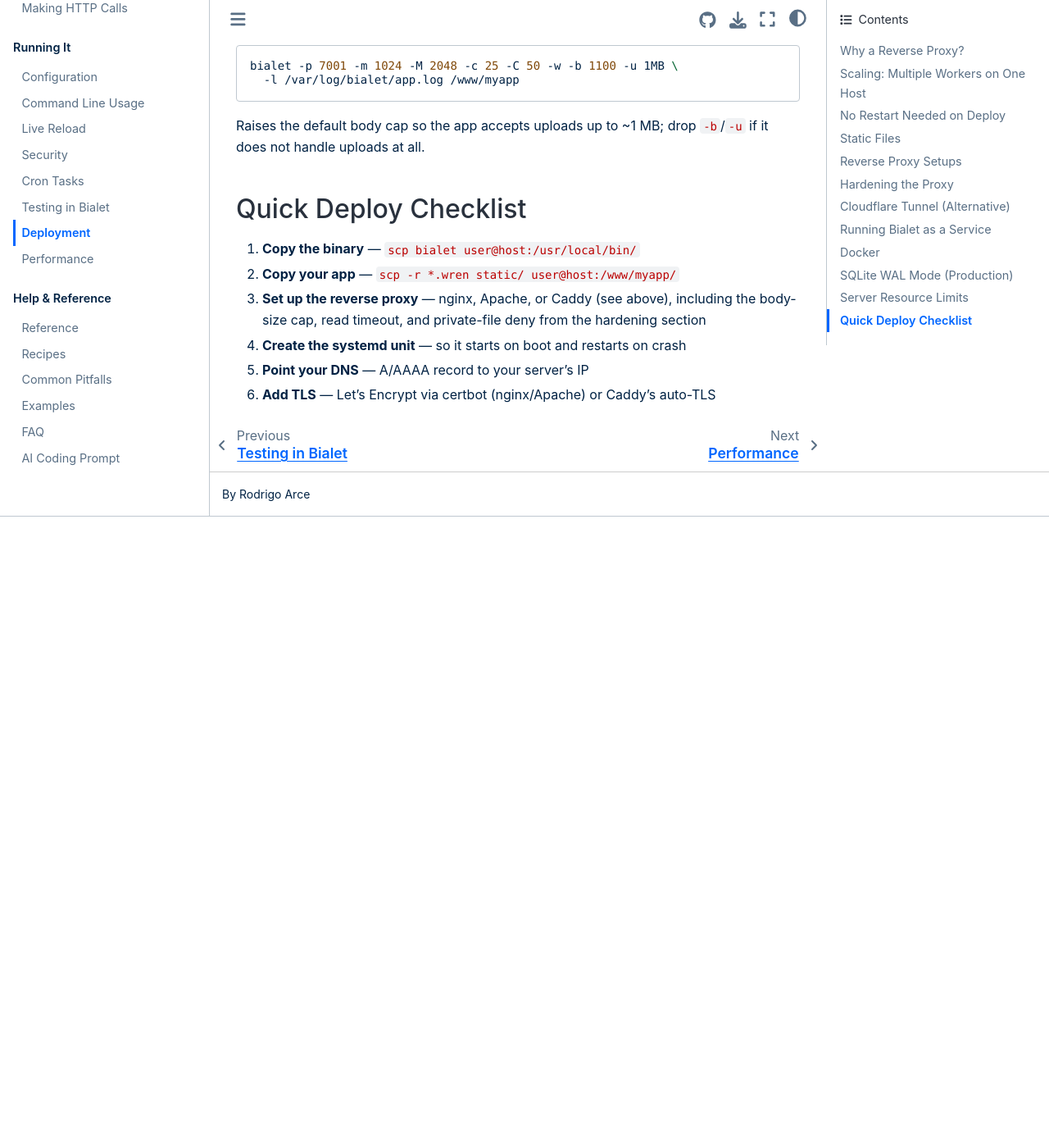
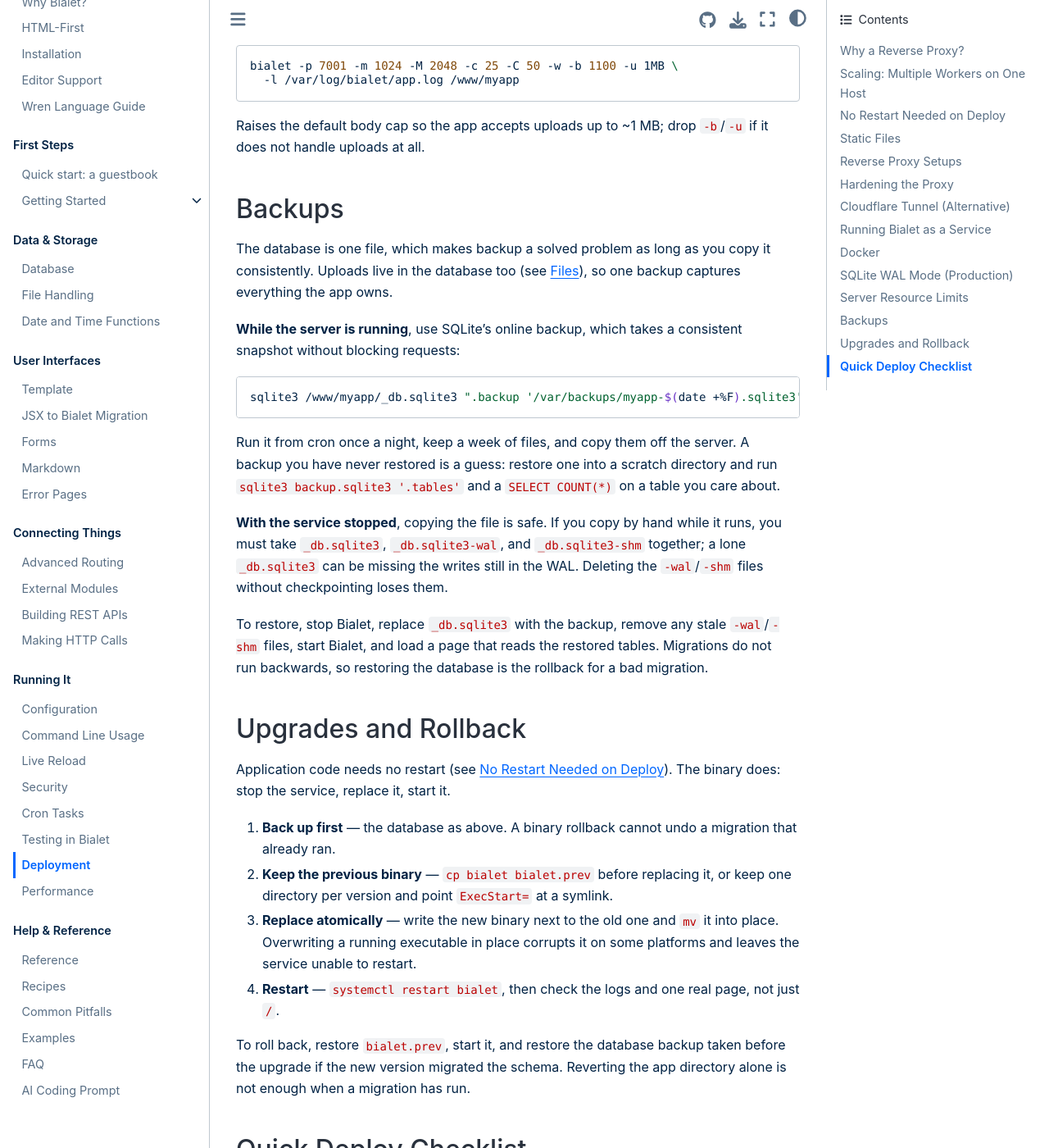
Before and after one commit to bialet/bialet, a Sphinx documentation site: the page built from docs/deployment.md, in a window 1280 px wide and 1400 px high, scrolled down 14382 px. Shown: the whole window at 82% size. Built offline with Sphinx 7.4.7 and the Sphinx Book theme 1.1.4, drawn with Linux system fonts in a browser that asks for light colours; the version number could not be read and is left out; before the commit the page ends 15012 px from its top, so only the background shows below that; some of the changed text lies outside the part shown.

Commit message:
docs(deploy): add backup, restore, and rollback

````diff
--- a/docs/deployment.md
+++ b/docs/deployment.md
@@ -666,6 +666,55 @@
 Raises the default body cap so the app accepts uploads up to ~1 MB; drop
 `-b`/`-u` if it does not handle uploads at all.
 
+## Backups
+
+The database is one file, which makes backup a solved problem as long as you
+copy it consistently. Uploads live in the database too (see
+[Files](file.md)), so one backup captures everything the app owns.
+
+**While the server is running**, use SQLite's online backup, which takes a
+consistent snapshot without blocking requests:
+
+```bash
+sqlite3 /www/myapp/_db.sqlite3 ".backup '/var/backups/myapp-$(date +%F).sqlite3'"
+```
+
+Run it from cron once a night, keep a week of files, and copy them off the
+server. A backup you have never restored is a guess: restore one into a scratch
+directory and run `sqlite3 backup.sqlite3 '.tables'` and a `SELECT COUNT(*)`
+on a table you care about.
+
+**With the service stopped**, copying the file is safe. If you copy by hand
+while it runs, you must take `_db.sqlite3`, `_db.sqlite3-wal`, and
+`_db.sqlite3-shm` together; a lone `_db.sqlite3` can be missing the writes
+still in the WAL. Deleting the `-wal`/`-shm` files without checkpointing
+loses them.
+
+To restore, stop Bialet, replace `_db.sqlite3` with the backup, remove any
+stale `-wal`/`-shm` files, start Bialet, and load a page that reads the
+restored tables. Migrations do not run backwards, so restoring the database
+is the rollback for a bad migration.
+
+## Upgrades and Rollback
+
+Application code needs no restart (see [No Restart Needed on
+Deploy](#no-restart-needed-on-deploy)). The binary does: stop the service,
+replace it, start it.
+
+1. **Back up first** — the database as above. A binary rollback cannot undo a
+   migration that already ran.
+2. **Keep the previous binary** — `cp bialet bialet.prev` before replacing it,
+   or keep one directory per version and point `ExecStart=` at a symlink.
+3. **Replace atomically** — write the new binary next to the old one and
+   `mv` it into place. Overwriting a running executable in place corrupts it
+   on some platforms and leaves the service unable to restart.
+4. **Restart** — `systemctl restart bialet`, then check the logs and one real
+   page, not just `/`.
+
+To roll back, restore `bialet.prev`, start it, and restore the database backup
+taken before the upgrade if the new version migrated the schema. Reverting the
+app directory alone is not enough when a migration has run.
+
 ## Quick Deploy Checklist
 
 1. **Copy the binary** — `scp bialet user@host:/usr/local/bin/`
@@ -676,3 +725,5 @@
 4. **Create the systemd unit** — so it starts on boot and restarts on crash
 5. **Point your DNS** — A/AAAA record to your server's IP
 6. **Add TLS** — Let's Encrypt via certbot (nginx/Apache) or Caddy's auto-TLS
+7. **Schedule a backup** — the `.backup` command above, nightly, off the box
+8. **Restore one backup** — before you need it, into a scratch directory
````
